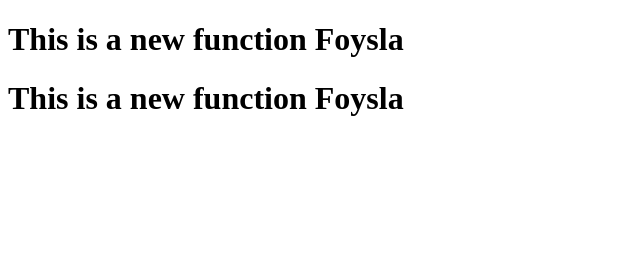
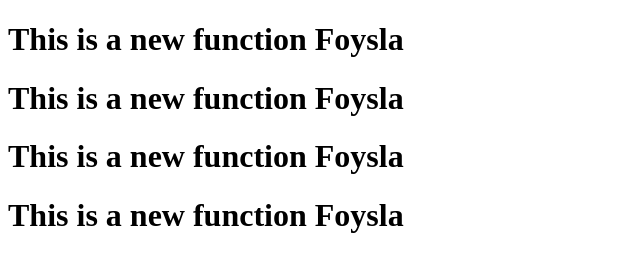
Before and after one commit to simcity4006/give, a plain HTML site: page index.html in a window 1280 px wide. Shown: the whole page, without its empty margins (0-640 px from the left). Drawn offline with Linux system fonts and the light colour scheme.

Commit message:
Update index.html

```diff
--- a/index.html
+++ b/index.html
@@ -9,6 +9,8 @@
 <body>
     <h1>This is a new function Foysla</h1>
     <h1>This is a new function Foysla</h1>
+    <h1>This is a new function Foysla</h1>
+    <h1>This is a new function Foysla</h1>
 
 </body>
 </html>
```
